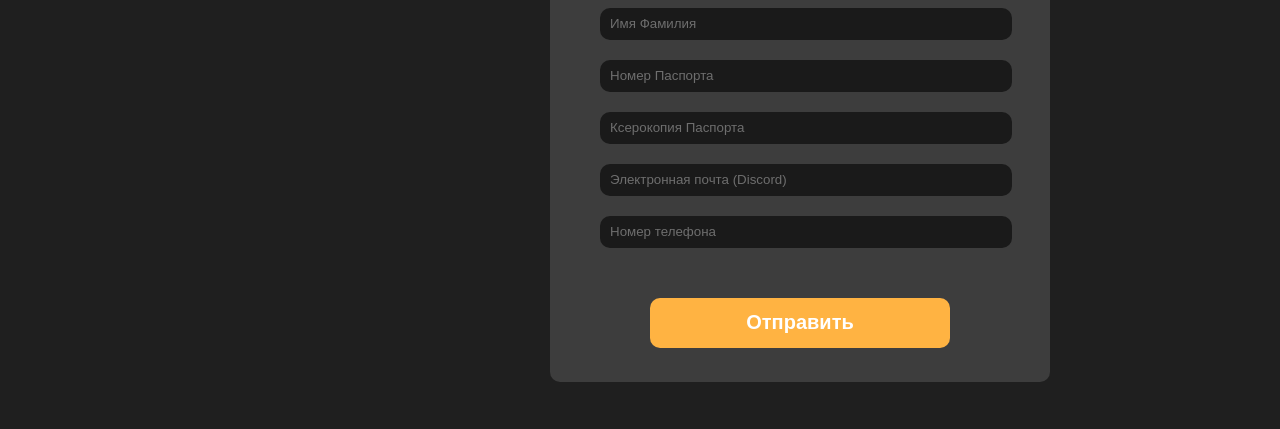
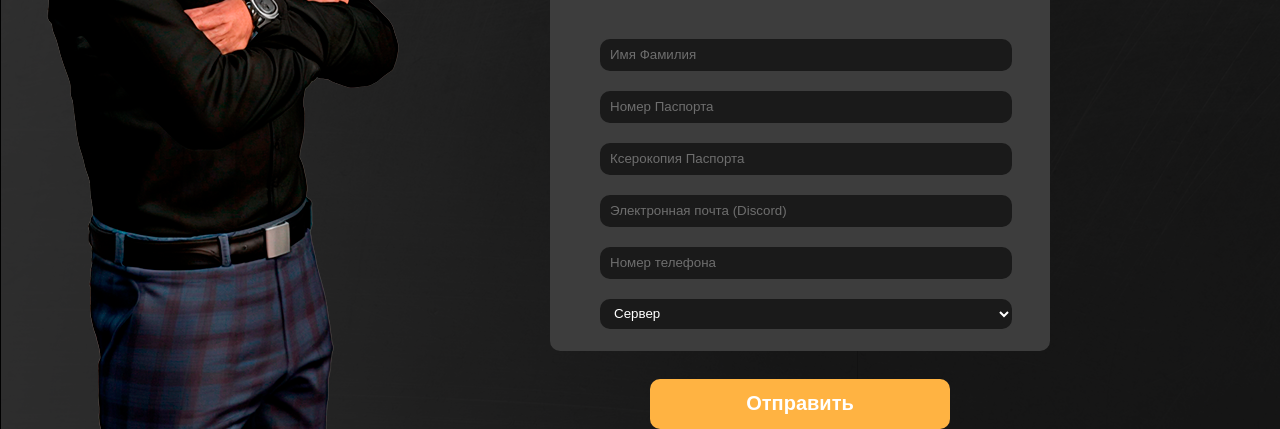
Before and after one commit to fijman/TheRadicalLiberalPartyBot, a plain HTML site: page index.html in a window 1280 px wide. Shown: the part 473-902 px from the top of the page. Before the commit the page ends 855 px from the top, so only its background shows below. Drawn offline with Linux system fonts and the light colour scheme.

Commit message:
Add files via upload

```diff
--- a/index.html
+++ b/index.html
@@ -4,6 +4,7 @@
     <meta charset="UTF-8">
     <meta name="viewport" content="width=device-width, initial-scale=1.0">
     <title>Заявка на вступление в The Radical-Liberal Party</title>
+    <link rel="icon" type="image/x-icon" href="statue-of-liberty.ico">
     <link rel='stylesheet' type='text/css' media='screen' href='style.css'>
     <style href ="style.css"></style>
 
@@ -21,6 +22,11 @@
             <input type="text" id="field3" placeholder="Ксерокопия Паспорта" required>
             <input type="text" id="field4" placeholder="Электронная почта (Discord)" required>
             <input type="text" id="field5" placeholder="Номер телефона" required>
+            <select type="value" id="field6">
+                <option selected hidden>Сервер</option>
+                <option>Los-Angeles</option>
+                <option>Houston</option>
+            </select>
             <button type="submit">Отправить</button>
         </form>
     </div>
@@ -34,7 +40,7 @@
             const field3 = document.getElementById('field3').value;
             const field4 = document.getElementById('field4').value;
             const field5 = document.getElementById('field5').value;
-
+            const field6 = document.getElementById('field6').value;
             const webhookURL = 'https://discord.com/api/webhooks/1301272975768682546/3JkfZ_ST07tH3R0F7ymGQHEQRTjActULJ8sggPeLMTbmhab6BS-tB865ZBv0AbAHWkD6'; // Замените на ваш URL вебхука
 
             // Формируем поля для отправки
@@ -43,7 +49,8 @@
                 { name: "Номер Паспорта", value: field2, inline: false },
                 { name: "Ксерокопия Паспорта", value: field3, inline: false },
                 { name: "Электронная почта (Discord)", value: field4, inline: false },
-                { name: "Номер телефона", value: field5, inline: false }
+                { name: "Номер телефона", value: field5, inline: false },
+                { name: "Сервер", value: field6, inline: false }
             ];
 
             // Получаем текущее время
--- a/style.css
+++ b/style.css
@@ -7,11 +7,12 @@ body {
     height: 100vh;
     width: 200vh;
     margin: 0;
+    background-image: url('Без имени-1.png');
 }
 .form-container {
    background-color: #3d3d3d;
    width: 500px;
-   height: 910px;
+   height: 106%;
    border-radius: 10px;
 
 
@@ -33,9 +34,31 @@ input {
     background-color: #1a1a1a;
     padding-left: 10px;
 
+}
+
+select {
+
+    width: 412px ;
+    height: 30px;
+    align-items: center;
+    margin-left: 50px;
+    margin-right: 50px;
+    margin-top: 20px;
+    border: 3px  #ff0000;
+    border-radius: 10px;
+    align-items: center;
+    color: #ffffff;
+    background-color: #1a1a1a;
+    padding-left: 10px;
+
+}
+option:hover
+{
+  background-color: orange;
+  color: #ff0000;
+}
 
 
-}
 
  ::placeholder{
         color: #6e6e6e;
@@ -45,10 +68,8 @@ button {
 
     font-size: 20px;
     align-items: center;
-    margin-right: 100px;
     margin-left: 100px;
     margin-top: 50px;
-    position: absolute;
     width: 300px;
     height: 50px;
     background-color: #ffb342;
@@ -57,6 +78,7 @@ button {
     border-radius: 10px;
     cursor: pointer;
     font-weight: bolder;
+
 }
 button:hover {
     background-color: #f0a93e;
--- a/style2.css
+++ b/style2.css
@@ -18,7 +18,7 @@ body {
     display: flex;
     justify-content: center;
     position: relative;
-    opacity: 80%;
+
 
 }
 button {
```
Also changed, not shown: Dis.html (+2 -1 lines), Без имени-1.png (added).
